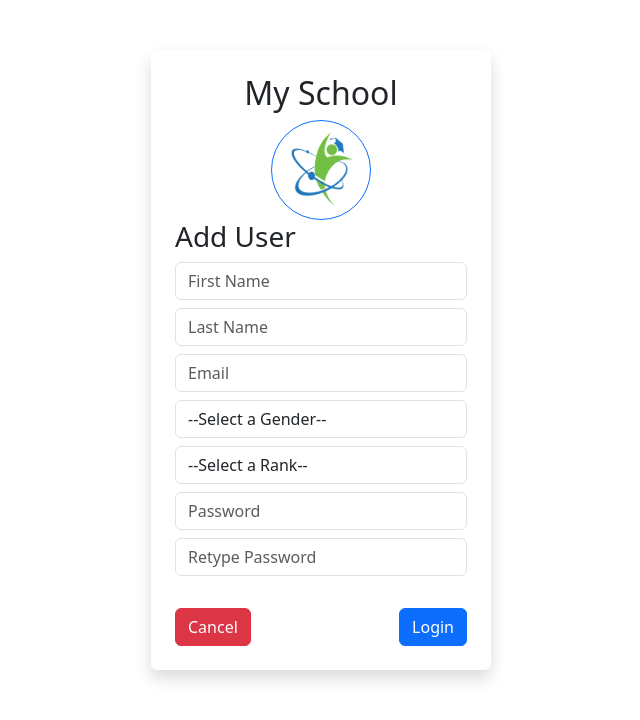
After one commit to sanlaato/school, a PHP site: template private/views/signup.view.php in a window 1280 px wide. The commit adds this page. Shown: the top 720 px of the page, without its empty margins (319-959 px from the left). Run offline with PHP 8.4, Linux system fonts and the light colour scheme; the template is opened without the code that fills it, so the values that code supplies are empty; some libraries are stand-ins or nearby versions.

Commit message:
2nd commit

```diff
--- /dev/null
+++ b/private/views/includes/footer.view.php
@@ -0,0 +1,3 @@
+    </div>
+</body>
+</html>
--- /dev/null
+++ b/private/views/includes/header.view.php
@@ -0,0 +1,11 @@
+<!DOCTYPE html>
+<html lang="en">
+<head>
+    <meta charset="UTF-8">
+    <meta name="viewport" content="width=device-width, initial-scale=1.0">
+    <title>Home</title>
+    <link rel="stylesheet" type="text/css" href="<?=ROOT?>/assets/bootstrap.min.css">
+    <link rel="stylesheet" type="text/css" href="<?=ROOT?>/assets/all.min.css">
+</head>
+<body>
+    <div style="min-width:350px;">
--- /dev/null
+++ b/private/views/signup.view.php
@@ -0,0 +1,34 @@
+<?php $this->view('includes/header') ?>
+
+        <div class="container-fluid">
+
+            <div class="p-4 mx-auto shadow rounded" style="margin-top:50px;width:100%;max-width:340px;">
+                <h2 class="text-center">My School</h2>
+                <img src="<?=ROOT?>/assets/logo.png" class="d-block mx-auto rounded-circle border border-primary" style="width:100px">
+                <h3>Add User</h3>
+                <input class="my-2 form-control" type="text" name="firstname" placeholder="First Name">
+                <input class="my-2 form-control" type="text" name="lastname" placeholder="Last Name">
+                <input class="my-2 form-control" type="email" name="email" placeholder="Email">
+                <select class="my-2 form-control">
+                    <option value="">--Select a Gender--</option>
+                    <option value="male">Male</option>
+                    <option value="female">Female</option>
+                </select>
+                <select class="my-2 form-control">
+                    <option value="">--Select a Rank--</option>
+                    <option value="student">Student</option>
+                    <option value="reception">Reception</option>
+                    <option value="lecturer">Lecturer</option>
+                    <option value="admin">Admin</option>
+                    <option value="superadmin">Super Admin</option>
+                </select>
+                <input class="my-2 form-control" type="text" name="password" placeholder="Password">
+                <input class="my-2 form-control" type="text" name="password2" placeholder="Retype Password">
+                <br>
+                <button class="btn btn-primary float-end">Login</button>
+                <button class="btn btn-danger">Cancel</button>
+            </div>
+
+        </div>
+
+<?php $this->view('includes/footer') ?>
```
Also changed, not shown: private/controllers/Login.php (added, +9 -0 lines), private/controllers/Signup.php (added, +9 -0 lines), private/views/home.view.php (+7 -15 lines), private/views/login.view.php (added, +18 -0 lines), public/assets/logo.png (added), public/assets/logo3.png (added).
